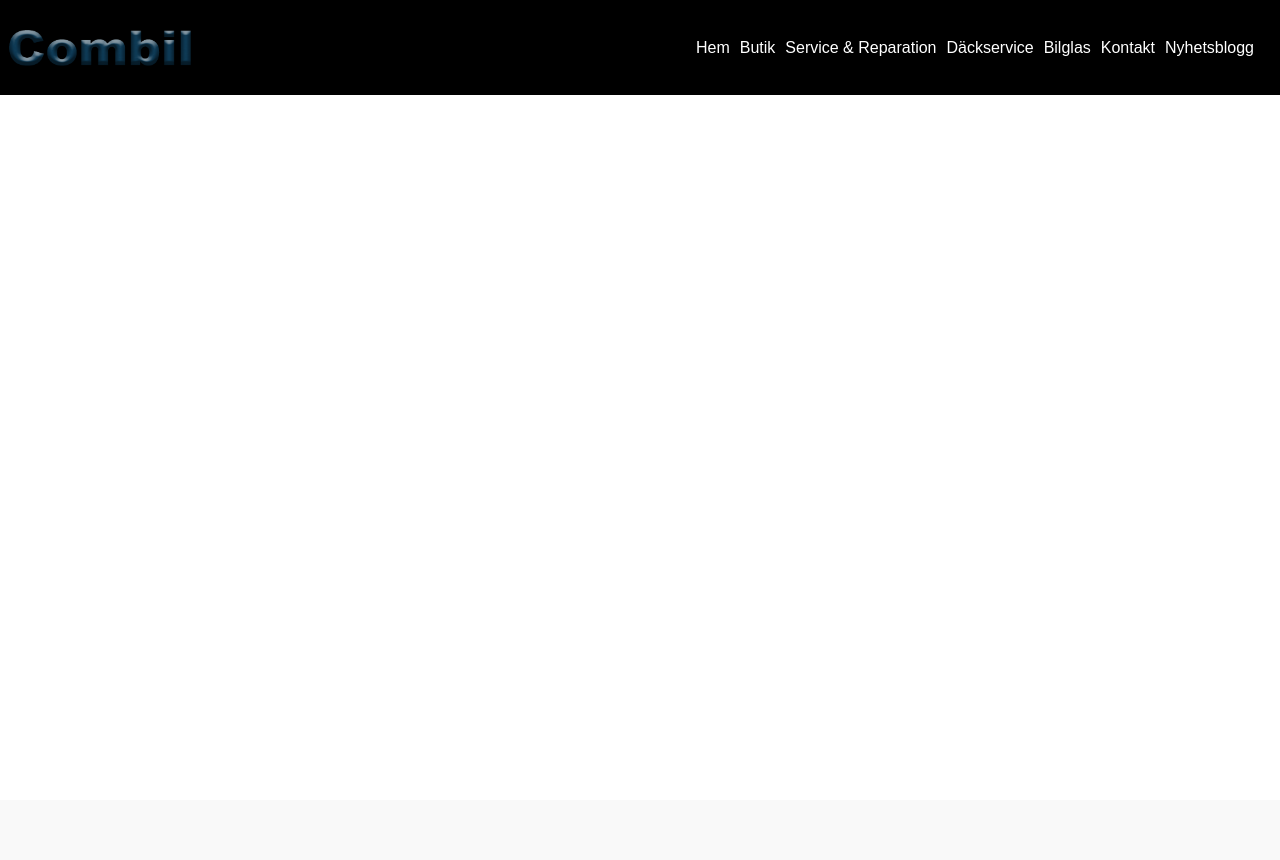
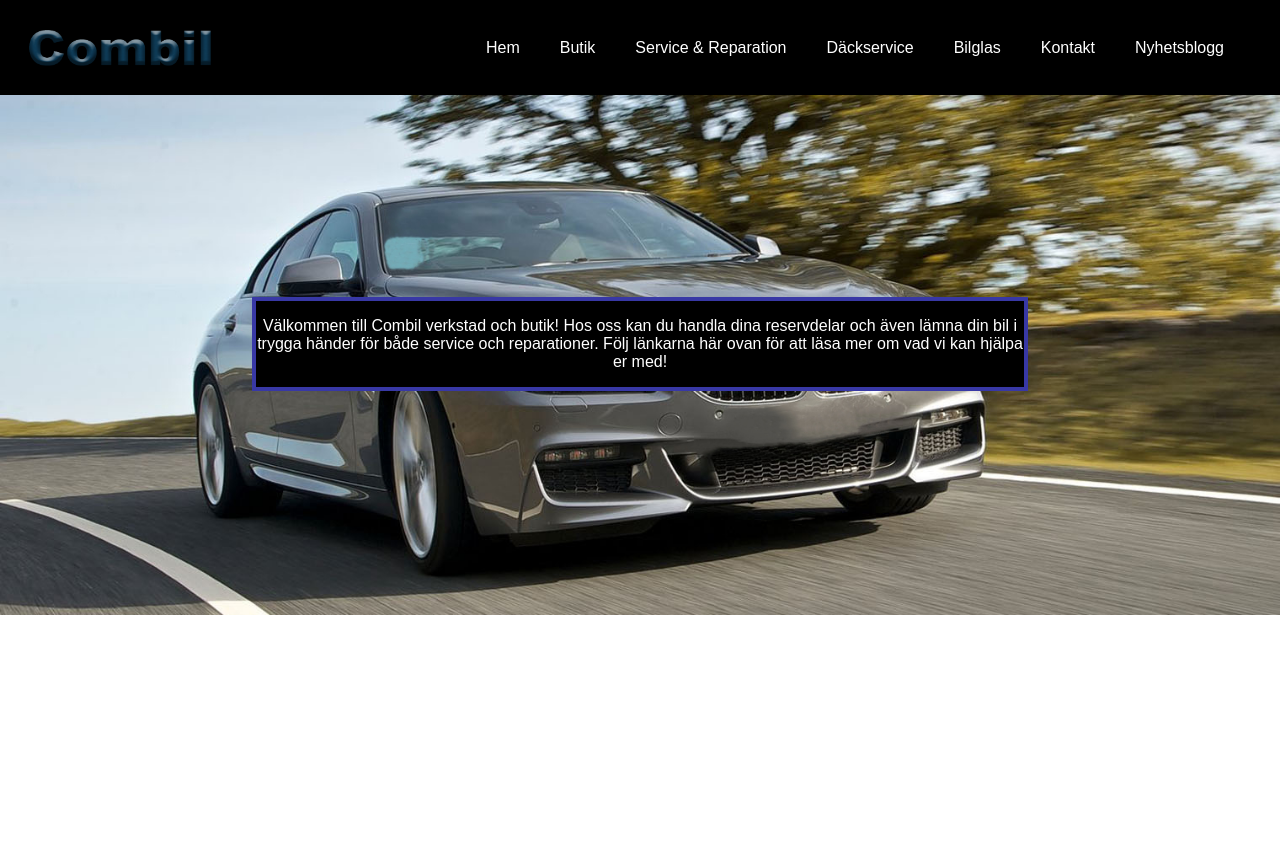
Before and after one commit to marcusMorck/combil, a PHP site: page / in a window 1280 px wide. Before the commit the page ends 95 px from the top, so only its background shows below. Run offline with PHP 8.4, Linux system fonts and the light colour scheme; some libraries are stand-ins or nearby versions.

Commit message:
added text-overlay to hero

```diff
--- a/index.html
+++ b/header.php
@@ -7,7 +7,7 @@
     </head>
     <body>
         <header>
-            <a href="index.html">
+            <a href="index.php">
                 <div class="logo">
                     <img src="images/combil-logo.png" />
                 </div>
--- /dev/null
+++ b/index.php
@@ -0,0 +1,16 @@
+<?php
+ include "header.php";
+?>
+<div class="hero">
+    <img src="images/bild08Noplate.jpg">
+
+        <div class="hero-text">
+        <p>
+            Välkommen till Combil verkstad och butik! Hos oss kan du handla dina reservdelar och
+            även lämna din bil i trygga händer för både service och reparationer. Följ länkarna här ovan för att
+            läsa mer om vad vi kan hjälpa er med!
+        </p>
+        </div>
+
+
+</div>
--- a/main.css
+++ b/main.css
@@ -8,6 +8,24 @@ html {
     font-family: 'Work Sans', sans-serif;
     position: relative;
     min-height: 100%;
+}
+.hero{
+    width: 100%;
+}
+.hero img{
+    width: 100%;
+    height: auto;
+}
+.hero-text{
+    width: 60%;
+    border: 4px solid rgb(56, 56, 165);
+    background-color: #000000;
+    text-align: center;
+    color: #fff;
+    position: absolute;
+    top: 40%;
+    left: 50%;
+    transform: translate(-50%, -50%);
 }
 
 /*------------------------------------------------------------------------------
@@ -26,6 +44,7 @@ header{
 .logo{
     width:  200px;
     height: 50px;
+    margin-left: 20px;
 }
 
 .logo img{
@@ -46,7 +65,7 @@ header{
         justify-content: center;
         text-decoration: none;
         color: #fff;
-        padding-right: 10px;
+        padding-right: 40px;
     }
     .main-nav a:hover{
         color: rgb(44, 78, 189);
@@ -59,4 +78,14 @@ header{
         .main-nav{
           flex-direction: column;
         }
+        .main-nav a {
+            padding: 10px 16px;
+        }
+        .hero-text{
+            top: 35%;
+        }
     }
+
+/*-----------------------------------------------------------------------------
+-------------HOME PAGE---------------------------------------------------------
+------------------------------------------------------------------------------*/
```
Also changed, not shown: images/Bild08Noplate.jpg (added), 2 other files.
